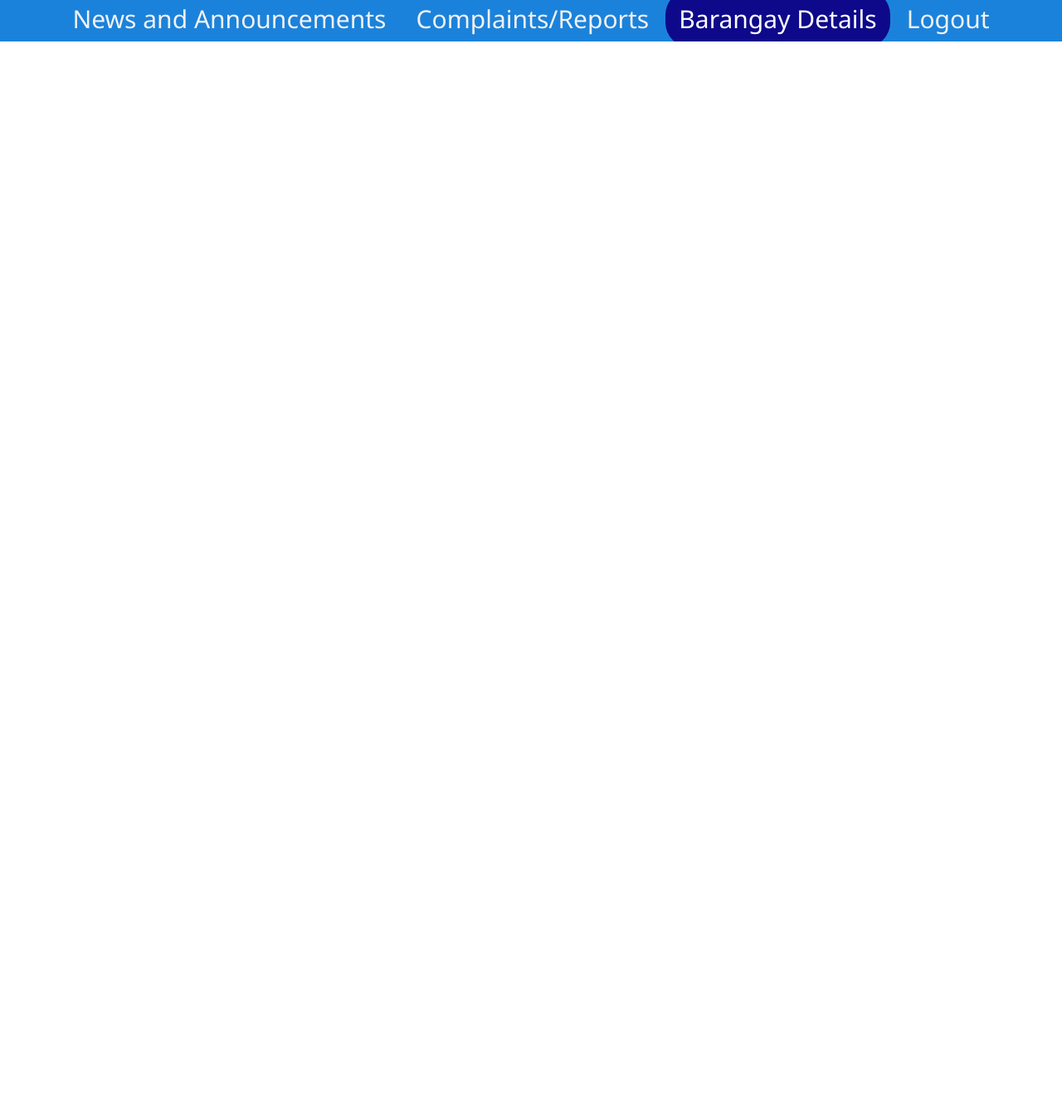
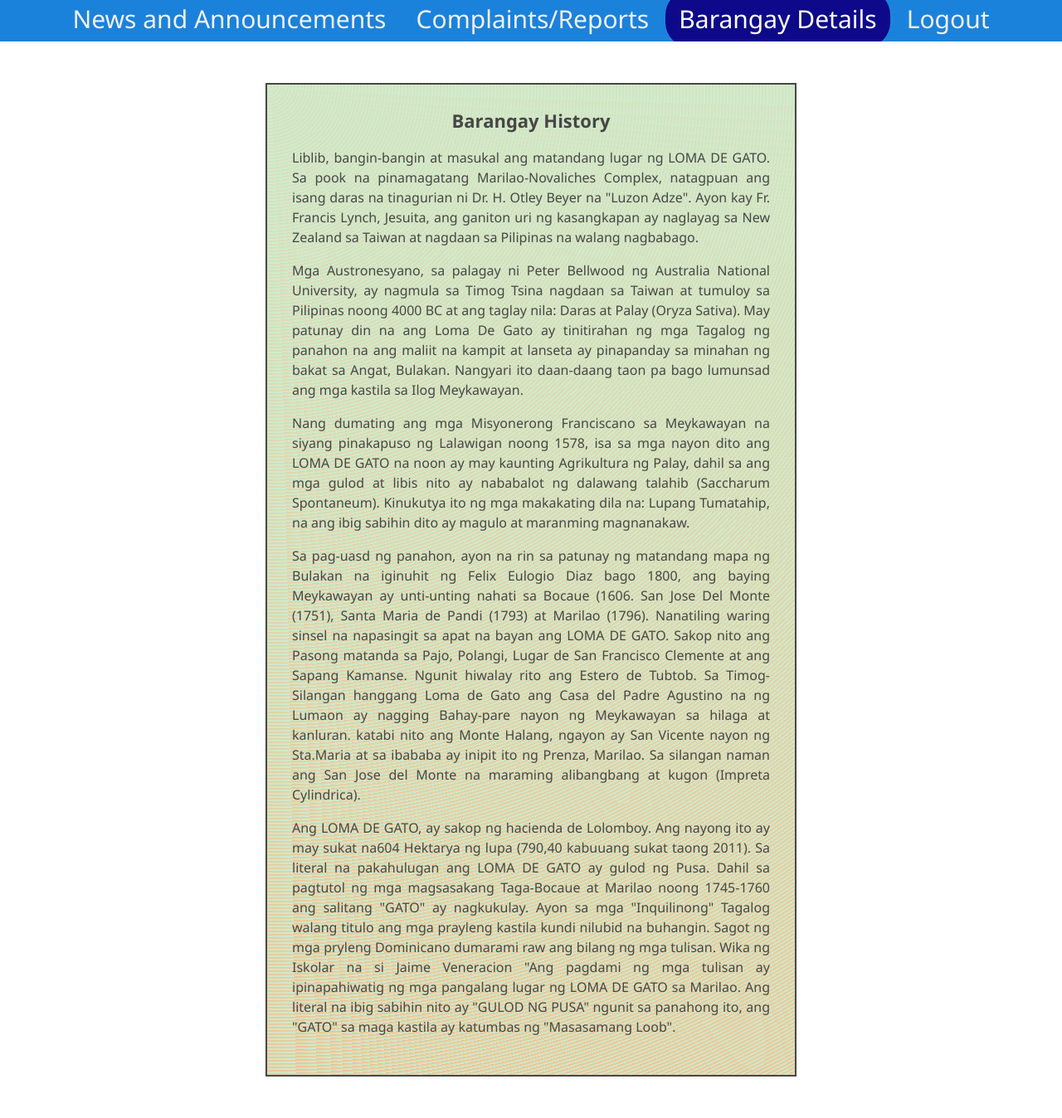
Before and after one commit to Ciezo/php-bmis-fullstack, a PHP site: page /views/resident/barangay_details.php in a window 1280 px wide. Shown: the whole page at 83% size. Before the commit the page ends 50 px from the top, so only its background shows below. Run offline with PHP 8.4, Linux system fonts and the light colour scheme; data that the repository does not hold is empty.

Commit message:
barangay_Details style and content
added content and style

```diff
--- a/views/resident/barangay_details.php
+++ b/views/resident/barangay_details.php
@@ -27,7 +27,36 @@ session_start();
         <link href="../../css/resident_navbar.css" rel="stylesheet">
         <!-- Bootstrap from https://getbootstrap.com/ -->
         <link href="https://cdn.jsdelivr.net/npm/bootstrap@5.3.0-alpha1/dist/css/bootstrap.min.css" rel="stylesheet" integrity="sha384-GLhlTQ8iRABdZLl6O3oVMWSktQOp6b7In1Zl3/Jr59b6EGGoI1aFkw7cmDA6j6gD" crossorigin="anonymous">
-    </head>
+
+	<style>
+	/* Barangay History */
+	.barangay-history {
+		margin: 50px auto;
+		text-align: justify;
+		font-family: Arial, sans-serif;
+		font-size: 16px;
+		line-height: 1.5;
+		color: #333;
+		border: 2px solid #333;
+		background-color: #C7EFCF;
+		opacity: 0.9;
+		background-image:  repeating-radial-gradient( circle at 0 0, transparent 0, #C7EFCF 4px ), repeating-linear-gradient( #F0B67F55, #F0B67F );
+		width: 50%;
+		padding: 30px;
+	}
+
+	.barangay-history h2 {
+		text-align: center;
+		font-size: 22px;
+		font-weight: bold;
+		margin-bottom: 20px;
+	}
+
+
+	</style>
+
+
+	</head>
     <body>
         <!-- Top navbar at resident navbar ONLY -->
         <div class="resident_navbar">
@@ -38,5 +67,15 @@ session_start();
                 <a href="../../components/custom/logout.php">Logout</a>
             </center>
         </div>
+		<div class="barangay-history">
+			<h2>Barangay History</h2>
+			<p> Liblib, bangin-bangin at masukal ang matandang lugar ng LOMA DE GATO. Sa pook na pinamagatang Marilao-Novaliches Complex, natagpuan ang isang daras na tinagurian ni Dr. H. Otley Beyer na "Luzon Adze". Ayon kay Fr. Francis Lynch, Jesuita, ang ganiton uri ng kasangkapan ay naglayag sa New Zealand sa Taiwan at nagdaan sa Pilipinas na walang nagbabago. </p>
+			<p> Mga Austronesyano, sa palagay ni Peter Bellwood ng Australia National University, ay nagmula sa Timog Tsina nagdaan sa Taiwan at tumuloy sa Pilipinas noong 4000 BC at ang taglay nila: Daras at Palay (Oryza Sativa). May patunay din na ang Loma De Gato ay tinitirahan ng mga Tagalog ng panahon na ang maliit na kampit at lanseta ay pinapanday sa minahan ng bakat sa Angat, Bulakan. Nangyari ito daan-daang taon pa bago lumunsad ang mga kastila sa Ilog Meykawayan. </p>
+			<p> Nang dumating ang mga Misyonerong Franciscano sa Meykawayan na siyang pinakapuso ng Lalawigan noong 1578, isa sa mga nayon dito ang LOMA DE GATO na noon ay may kaunting Agrikultura ng Palay, dahil sa ang mga gulod at libis nito ay nababalot ng dalawang talahib (Saccharum Spontaneum). Kinukutya ito ng mga makakating dila na: Lupang Tumatahip, na ang ibig sabihin dito ay magulo at maranming magnanakaw. </p>
+			<p> Sa pag-uasd ng panahon, ayon na rin sa patunay ng matandang mapa ng Bulakan na iginuhit ng Felix Eulogio Diaz bago 1800, ang baying Meykawayan ay unti-unting nahati sa Bocaue (1606. San Jose Del Monte (1751), Santa Maria de Pandi (1793) at Marilao (1796). Nanatiling waring sinsel na napasingit sa apat na bayan ang LOMA DE GATO. Sakop nito ang Pasong matanda sa Pajo, Polangi, Lugar de San Francisco Clemente at ang Sapang Kamanse. Ngunit hiwalay rito ang Estero de Tubtob. Sa Timog-Silangan hanggang Loma de Gato ang Casa del Padre Agustino na ng Lumaon ay nagging Bahay-pare nayon ng Meykawayan sa hilaga at kanluran. katabi nito ang Monte Halang, ngayon ay San Vicente nayon ng Sta.Maria at sa ibababa ay inipit ito ng Prenza, Marilao. Sa silangan naman ang San Jose del Monte na maraming alibangbang at kugon (Impreta Cylindrica). </p>
+			<p> Ang LOMA DE GATO, ay sakop ng hacienda de Lolomboy. Ang nayong ito ay may sukat na604 Hektarya ng lupa (790,40 kabuuang sukat taong 2011). Sa literal na pakahulugan ang LOMA DE GATO ay gulod ng Pusa. Dahil sa pagtutol ng mga magsasakang Taga-Bocaue at Marilao noong 1745-1760 ang salitang "GATO" ay nagkukulay. Ayon sa mga "Inquilinong" Tagalog walang titulo ang mga prayleng kastila kundi nilubid na buhangin. Sagot ng mga pryleng Dominicano dumarami raw ang bilang ng mga tulisan. Wika ng Iskolar na si Jaime Veneracion "Ang pagdami ng mga tulisan ay ipinapahiwatig ng mga pangalang lugar ng LOMA DE GATO sa Marilao. Ang literal na ibig sabihin nito ay "GULOD NG PUSA" ngunit sa panahong ito, ang "GATO" sa maga kastila ay katumbas ng "Masasamang Loob". </p>
+
+		</div>
+
     </body>
 </html>
```
